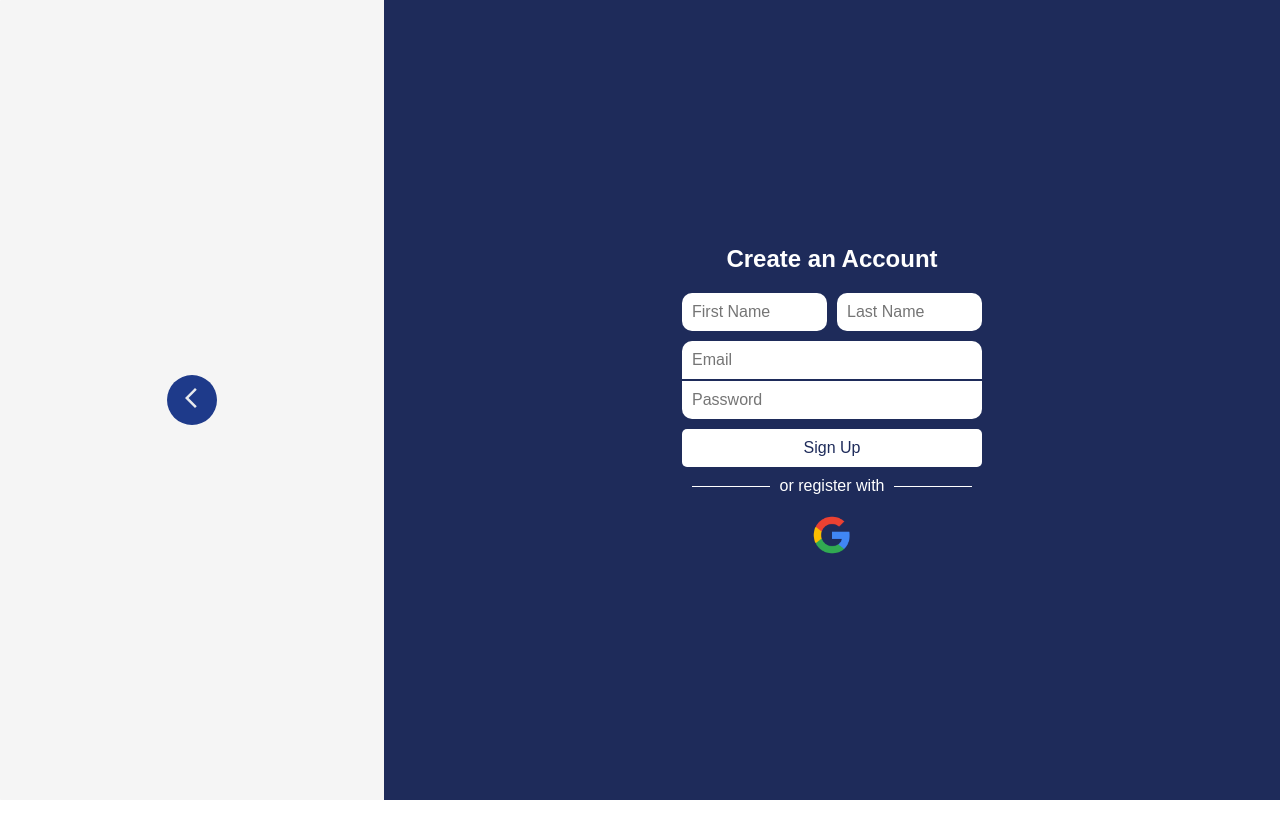
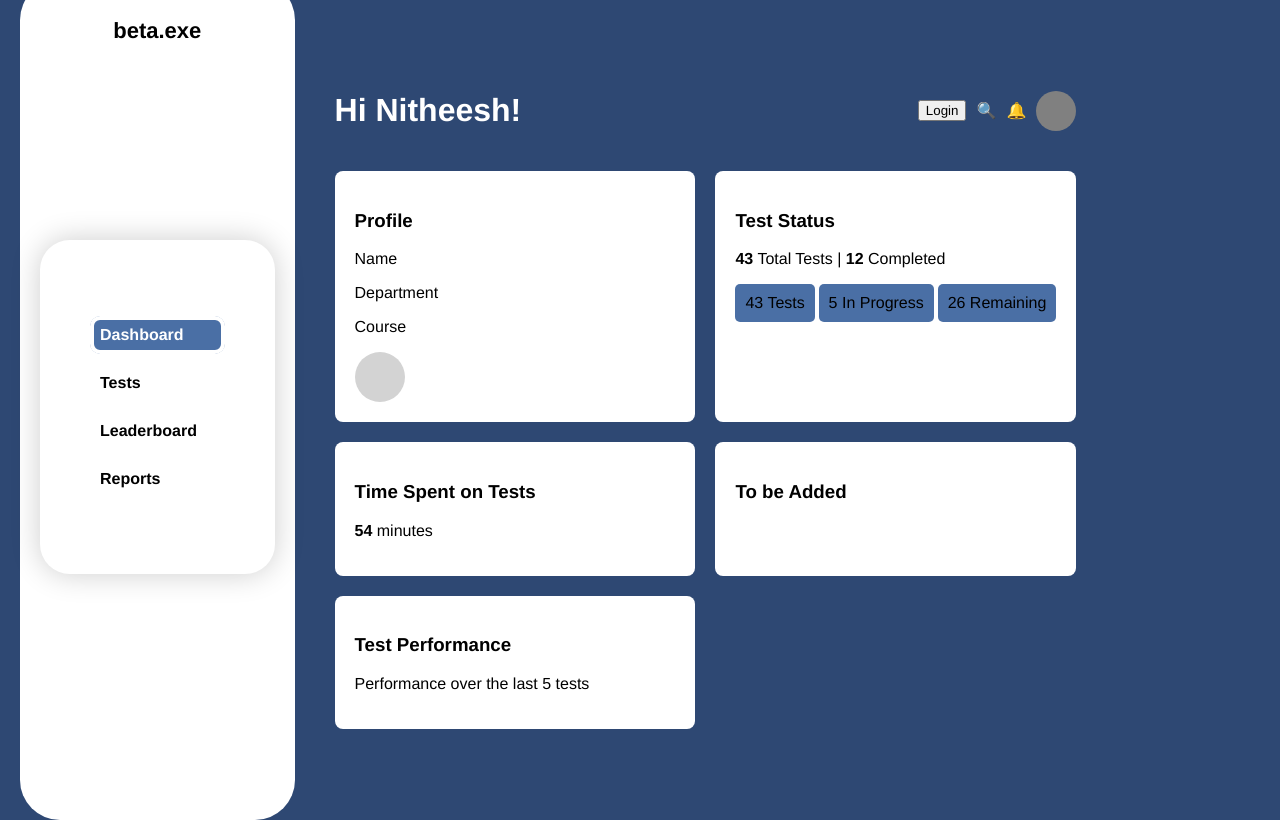
Before and after one commit to abhi-2411/betadotexe, a React (Vite) app in the folder betadotexe/: page / in a window 1280 px wide. Built offline with nearby package versions, Linux system fonts and the light colour scheme.

Commit message:
Changed font to Helvetica in login-page.jsx

```diff
--- a/betadotexe/package.json
+++ b/betadotexe/package.json
@@ -11,7 +11,8 @@
   },
   "dependencies": {
     "react": "^19.0.0",
-    "react-dom": "^19.0.0"
+    "react-dom": "^19.0.0",
+    "react-router-dom": "^7.3.0"
   },
   "devDependencies": {
     "@eslint/js": "^9.21.0",
--- a/betadotexe/src/App.css
+++ b/betadotexe/src/App.css
@@ -0,0 +1,8 @@
+.sex-container {
+  display: flex;
+  flex: 1;
+  align-items: center;
+  justify-content: space-between;
+  height: 100vh;
+  width: 100%;
+}
--- a/betadotexe/src/App.jsx
+++ b/betadotexe/src/App.jsx
@@ -1,5 +1,20 @@
 import "./App.css";
-import LoginPage from "./pages/login-page";
+import Sidebar from "./Components/Sidebar";
+import Dashboard from "./pages/Dashboard";
+import Tests from "./pages/Tests";
+import Leaderboard from "./pages/Leaderboard";
+import { Routes, Route } from "react-router-dom";
 export default function App() {
-  return <LoginPage />;
+  return (
+    <div className="sex-container">
+      <Sidebar />
+      <div className="container">
+        <Routes>
+          <Route path="/" element={<Dashboard />} />
+          <Route path="/tests" element={<Tests />} />
+          <Route path="/leaderboard" element={<Leaderboard />} />
+        </Routes>
+      </div>
+    </div>
+  );
 }
--- /dev/null
+++ b/betadotexe/src/Components/Sidebar.jsx
@@ -0,0 +1,40 @@
+import React from "react";
+import { Link } from "react-router-dom";
+const Sidebar = () => {
+  return (
+    <div className="sidebar">
+      <h2>beta.exe</h2>
+      <div className="list">
+        <ul>
+          <Link to="/" style={{ textDecoration: "none", color: "inherit" }}>
+            <li className="active search-button">Dashboard</li>
+          </Link>
+          <Link
+            to="/tests"
+            style={{ textDecoration: "none", color: "inherit" }}
+          >
+            <li className="search-button">Tests</li>
+          </Link>
+          <Link
+            to="/leaderboard"
+            style={{ textDecoration: "none", color: "inherit" }}
+          >
+            <li className="search-button">Leaderboard</li>
+          </Link>
+          <Link
+            to="/reports"
+            style={{ textDecoration: "none", color: "inherit" }}
+          >
+            <li className="search-button">Reports</li>
+          </Link>
+        </ul>
+      </div>
+      <div className="bottom-links">
+        <a href="#">Logout</a>
+        <a href="#">Settings</a>
+      </div>
+    </div>
+  );
+};
+
+export default Sidebar;
--- /dev/null
+++ b/betadotexe/src/components-css/Sidebar.css
@@ -0,0 +1,184 @@
+* {
+    font-family: 'Helvetica', sans-serif;
+}
+
+.sidebar {
+    width: 250px;
+    background-color: white;
+    padding: 20px;
+    height: 100vh;
+    display: flex;
+    flex: 0.3;
+    flex-direction: column;
+    justify-content: space-between;
+    border-radius: 40px;
+    color: black;
+    margin-left: 20px;
+    margin-right: 20px;
+    margin-top: 20px;
+    margin-bottom: 20px;
+}
+
+.sidebar h2 {
+    font-size: 32px;
+    font-weight: 600;
+    margin-bottom: 20px;
+    position: relative;
+    text-align: center;
+    font-weight: bolder;
+    font-size: 22px;
+    margin-bottom: 20px;
+}
+
+.sidebar ul {
+    list-style: none;
+    padding: 0;
+}
+
+.sidebar li {
+    padding: 10px;
+    margin: 10px 0;
+    cursor: pointer;
+    font-weight: 600;
+}
+
+.sidebar li:hover {
+    background-color: #f0f0f0;
+}
+
+.list {
+    display: flex;
+    padding: 50px;
+    flex-direction: column;
+    gap: 10px;
+    border-radius: 30px;
+    box-shadow: 0 0 30px 0 rgba(0, 0, 0, 0.2);
+}
+.search-button,
+.search-button *,
+.search-button :after,
+.search-button :before,
+.search-button:after,
+.search-button:before {
+  border: 0 solid;
+  box-sizing: border-box;
+}
+.search-button {
+  -webkit-tap-highlight-color: transparent;
+  -webkit-appearance: button;
+  background-color: white;
+  background-image: none;
+  color: black;
+  cursor: pointer;
+  font-size: 100%;
+
+  margin: 0;
+  -webkit-mask-image: -webkit-radial-gradient(#000, #fff);
+  padding: 0;
+  white-space: nowrap;
+  padding: 10px 15px;
+}
+.search-button:disabled {
+  cursor: default;
+}
+.search-button:-moz-focusring {
+  outline: auto;
+}
+.search-button svg {
+  display: block;
+  vertical-align: middle;
+}
+.search-button {
+  display: none;
+}
+.search-button {
+  --neon: #0ea5e9;
+  --neon: white;
+  box-sizing: border-box;
+  display: block;
+  font-weight: 900;
+  outline: 4px solid #fff;
+  outline-offset: -4px;
+  overflow: hidden;
+  padding: 1.2rem 3rem;
+  position: relative;
+  box-shadow: none;
+  /* transition: 0.2s linear 0.1s; */
+}
+.search-button:hover {
+  /* box-shadow: 0 0 5px var(--neon), 0 0 25px var(--neon), 0 0 50px var(--neon),
+    0 0 100px var(--neon); */
+  color: #000;
+  outline: 3px solid #4A6FA5;
+  scale: 1.05;
+  transition: 0.1s linear 0.1s;
+  border-radius: 10px;
+  box-shadow: none;
+}
+.search-button:active {
+    /* box-shadow: 0 0 5px var(--neon), 0 0 25px var(--neon), 0 0 50px var(--neon),
+      0 0 100px var(--neon); */
+    color: #000;
+    outline: 3px solid black;
+    scale: 0.9;
+    transition: 0.1s linear 0.1s;
+    border-radius: 100px;
+  }
+.search-button span {
+  display: block;
+  inset: 0;
+  position: absolute;
+}
+.search-button .top {
+  border-top: 4px solid var(--neon);
+  opacity: 0;
+  transform: translateX(calc(-100% + var(--progress, 0%)));
+  transition: none;
+}
+.search-button:hover .top {
+  --progress: 100%;
+  opacity: 1;
+  transition: transform 0.2s linear;
+}
+.search-button .right {
+  border-right: 4px solid var(--neon);
+  opacity: 0;
+  transform: translateY(calc(-100% + var(--progress, 0%)));
+  transition: none;
+}
+.search-button:hover .right {
+  --progress: 100%;
+  opacity: 1;
+  transition: transform 0.2s linear 0.2s;
+}
+.search-button .bottom {
+  border-bottom: 4px solid var(--neon);
+  opacity: 0;
+  transform: translateX(calc(100% - var(--progress, 0%)));
+  transition: none;
+}
+.search-button:hover .bottom {
+  --progress: 100%;
+  opacity: 1;
+  transition: transform 0.2s linear 0.4s;
+}
+.search-button .left {
+  border-left: 4px solid var(--neon);
+  opacity: 0;
+  transform: translateY(calc(100% - var(--progress, 0%)));
+  transition: none;
+}
+.search-button:hover .left {
+  --progress: 100%;
+  opacity: 1;
+  transition: transform 0.2s linear 0.6s;
+}
+.active {
+  background-color: #4A6FA5;
+  border-radius: 10px;
+  color: white;
+}
+
+li {
+  padding: px;
+}
--- a/betadotexe/src/index.css
+++ b/betadotexe/src/index.css
@@ -0,0 +1,8 @@
+.container {
+  display: flex;
+  flex: 1;
+  align-items: center;
+  justify-content: center;
+  height: 100vh;
+  width: 100%;
+}
--- a/betadotexe/src/main.jsx
+++ b/betadotexe/src/main.jsx
@@ -1,10 +1,10 @@
-import { StrictMode } from "react";
+import { BrowserRouter } from "react-router-dom";
 import { createRoot } from "react-dom/client";
 import "./index.css";
 import App from "./App.jsx";
 
 createRoot(document.getElementById("root")).render(
-  <StrictMode>
+  <BrowserRouter>
     <App />
-  </StrictMode>
+  </BrowserRouter>
 );
--- /dev/null
+++ b/betadotexe/src/pages-css/Dashboard.css
@@ -0,0 +1,73 @@
+body {
+    font-family: "Helvetica", sans-serif;
+    display: flex;
+    margin: 0;
+    background-color: #2E4873;
+    color: white;
+}
+
+.bottom-links a {
+    display: block;
+    color: white;
+    text-decoration: none;
+    margin: 5px 0;
+}
+
+.main-content {
+    flex: 1;
+    padding: 20px;
+}
+
+header {
+    display: flex;
+    justify-content: space-between;
+    align-items: center;
+}
+
+.header-icons {
+    display: flex;
+    gap: 10px;
+    align-items: center;
+}
+
+.profile-pic {
+    width: 40px;
+    height: 40px;
+    background-color: gray;
+    border-radius: 50%;
+}
+
+.dashboard-grid {
+    display: grid;
+    grid-template-columns: repeat(2, 1fr);
+    gap: 20px;
+    margin-top: 20px;
+}
+
+.card {
+    background: white;
+    color: black;
+    padding: 20px;
+    border-radius: 8px;
+}
+
+.profile-placeholder {
+    width: 50px;
+    height: 50px;
+    background-color: lightgray;
+    border-radius: 50%;
+    margin-top: 10px;
+}
+
+.status-grid {
+    display: flex;
+    justify-content: space-between;
+    margin-top: 10px;
+}
+
+.status-box {
+    background: #4A6FA5;
+    padding: 10px;
+    border-radius: 5px;
+    text-align: center;
+}
--- a/betadotexe/src/pages-css/login-page.css
+++ b/betadotexe/src/pages-css/login-page.css
@@ -2,7 +2,7 @@
     margin: 0;
     padding: 0;
     box-sizing: border-box;
-    font-family: "Spline Sans", sans-serif;
+    font-family: "Helvetica", sans-serif;
 }
 
 .material-symbols-outlined {
--- /dev/null
+++ b/betadotexe/src/pages/Dashboard.jsx
@@ -0,0 +1,59 @@
+import React from "react";
+import "../pages-css/dashboard.css";
+import "../components-css/Sidebar.css";
+const Dashboard = () => {
+  return (
+    <div className="main-content">
+      <header>
+        <h1>Hi Nitheesh!</h1>
+        <div className="header-icons">
+          <button>Login</button>
+          <span>🔍</span>
+          <span>🔔</span>
+          <div className="profile-pic"></div>
+        </div>
+      </header>
+
+      <div className="dashboard-grid">
+        <div className="card profile">
+          <h3>Profile</h3>
+          <p>Name</p>
+          <p>Department</p>
+          <p>Course</p>
+          <div className="profile-placeholder"></div>
+        </div>
+
+        <div className="card test-status">
+          <h3>Test Status</h3>
+          <p>
+            <strong>43</strong> Total Tests | <strong>12</strong> Completed
+          </p>
+          <div className="status-grid">
+            <div className="status-box">43 Tests</div>
+            <div className="status-box">5 In Progress</div>
+            <div className="status-box">26 Remaining</div>
+          </div>
+        </div>
+
+        <div className="card time-spent">
+          <h3>Time Spent on Tests</h3>
+          <p>
+            <strong>54</strong> minutes
+          </p>
+        </div>
+
+        <div className="card to-be-added">
+          <h3>To be Added</h3>
+        </div>
+
+        <div className="card test-performance">
+          <h3>Test Performance</h3>
+          <p>Performance over the last 5 tests</p>
+          <div className="performance-chart"></div>
+        </div>
+      </div>
+    </div>
+  );
+};
+
+export default Dashboard;
--- /dev/null
+++ b/betadotexe/src/pages/Leaderboard.jsx
@@ -0,0 +1,11 @@
+import React from "react";
+
+const Leaderboard = () => {
+  return (
+    <div>
+      <h1>Leaderboard</h1>
+    </div>
+  );
+};
+
+export default Leaderboard;
--- /dev/null
+++ b/betadotexe/src/pages/Tests.jsx
@@ -0,0 +1,11 @@
+import React from "react";
+
+const Tests = () => {
+  return (
+    <div>
+      <h2>Tests</h2>
+    </div>
+  );
+};
+
+export default Tests;
```
Also changed, not shown: 1 other file (tests, documents, lock files or other folders).
